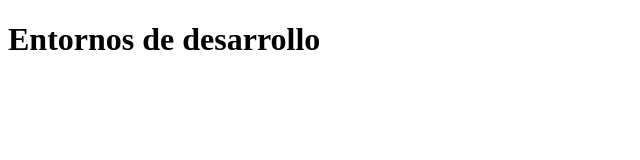
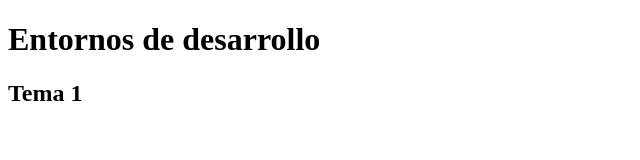
Before and after one commit to tristan213091028409124/tristan213091028409124.github.io, a plain HTML site: page Tema1/tema1.html in a window 1280 px wide. Shown: the whole page, without its empty margins (0-640 px from the left). Drawn offline with Linux system fonts and the light colour scheme.

Commit message:
Update tema1.html

```diff
--- a/Tema1/tema1.html
+++ b/Tema1/tema1.html
@@ -6,6 +6,7 @@
 </head>
 <body>
 	<h1>Entornos de desarrollo</h1>
+	<h2>Tema 1</h2>
 
 </body>
 </html>
```
